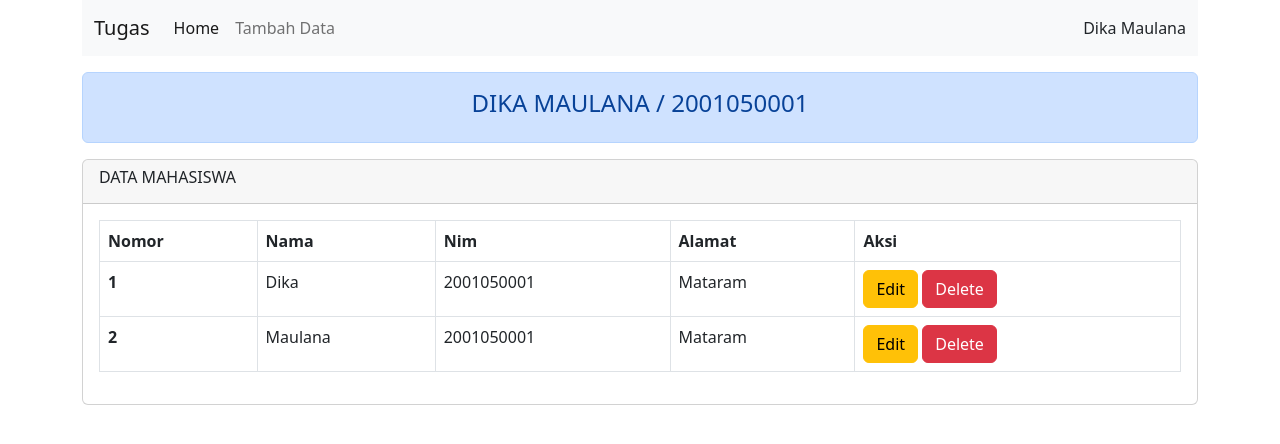
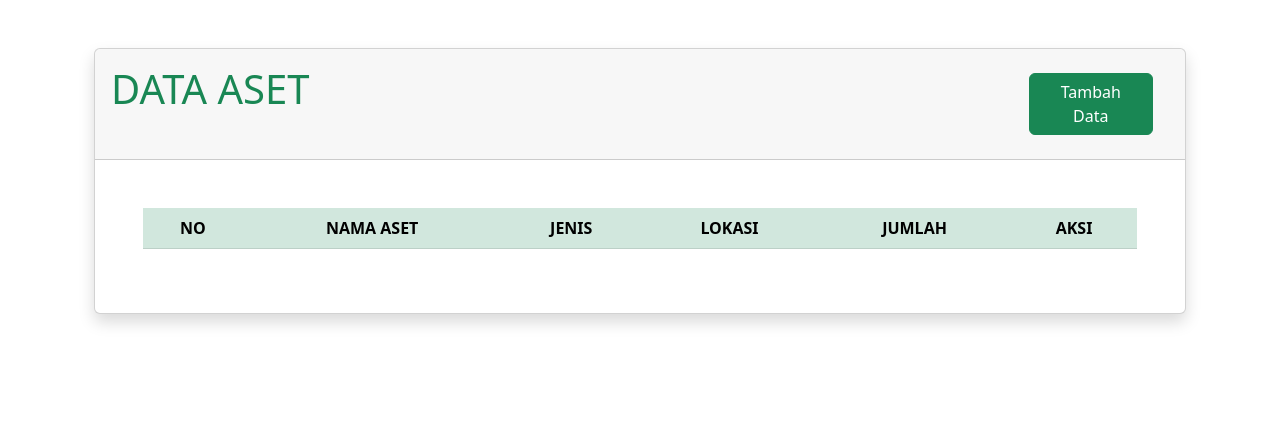
Before and after one commit to dikamaulanadka/weblanjut, a CodeIgniter app: page /ci/ in a window 1280 px wide. Shown: the top 444 px of the page. Run offline with CodeIgniter, Linux system fonts and the light colour scheme; data that the repository does not hold is empty.

Commit message:
membuat proses tambah data

```diff
--- a/application/config/routes.php
+++ b/application/config/routes.php
@@ -49,6 +49,6 @@ defined('BASEPATH') or exit('No direct script access allowed');
 | Examples:	my-controller/index	-> my_controller/index
 |		my-controller/my-method	-> my_controller/my_method
 */
-$route['default_controller'] = 'mahasiswa';
+$route['default_controller'] = 'asetcontroller';
 $route['404_override'] = '';
 $route['translate_uri_dashes'] = FALSE;
--- /dev/null
+++ b/application/controllers/AsetController.php
@@ -0,0 +1,30 @@
+<?php
+// Controller
+defined('BASEPATH') or exit('No direct script access allowed');
+
+class AsetController extends CI_Controller
+{
+
+    //FUNGSI MENAMPILKAN DATA KE HALAMAN VIEWDATA_ASET
+    public function index()
+    {
+        //$var_bebas['var dari view'] = ....
+        $data['aset'] = $this->Kelas_Model->AmbilSemua();
+        $this->load->view('viewdata_aset',$data);
+    }
+
+    //FUNGSI MENAMPILKAN HALAMAN TAMBAH DATA
+    public function tambah()
+    {
+        $this->load->view('v_tambah');
+    }
+
+    //FUNGSI UNTUK PROSES FORM TAMBAH DATA
+    public function proses_tambahdata()
+    {
+        $this->Kelas_Model->method_model_tambahdata();
+        redirect('asetcontroller/index');
+
+    }
+
+}
--- a/application/models/Kelas_Model.php
+++ b/application/models/Kelas_Model.php
@@ -8,4 +8,24 @@ class Kelas_Model extends CI_Model
     {
         return $this->db->get('tabel_2001050001')->result_array();
     }
+
+
+    // METHOD MENAMPILKAN DATA DARI TABEL ASET
+    public function AmbilSemua()
+    {
+        return $this->db->get('tabel_aset')->result_array();
+    }
+
+    // METHOD TAMBAH DATA KE TABEL ASET
+    public function method_model_tambahdata()
+    {
+        $dataaset = [
+            //"name dari database" =>..... ('name dari form') , ...
+            "nama_aset" => $this->input->post('namaaset') ,
+            "jenis" => $this->input->post('jenis') ,
+            "lokasi" => $this->input->post('lokasi') ,
+            "jumlah" => $this->input->post('jumlah') ,
+        ];
+        $this->db->insert('tabel_aset',$dataaset);
+    }
 }
--- /dev/null
+++ b/application/views/viewdata_aset.php
@@ -0,0 +1,61 @@
+<!DOCTYPE html>
+<html lang="en">
+
+<head>
+    <meta charset="UTF-8">
+    <meta http-equiv="X-UA-Compatible" content="IE=edge">
+    <meta name="viewport" content="width=device-width, initial-scale=1.0">
+    <link rel="stylesheet" href="<?= base_url('assets/bootstrap/dist/css/bootstrap.css') ?>">
+    <title>TAMPIL DATA</title>
+</head>
+
+<body>
+    <div class="container mt-4 p-4">
+        <div class="card shadow">
+            <div class="card-header ">
+                <div class="row">
+                    <div class="col-10">
+                        <h1 class="mt-2 text-success"> DATA ASET </h1>
+                    </div>
+                    <div class="col-2">
+                        <a href="<?= site_url('asetcontroller/tambah') ?>" class="btn btn-success m-3 ">Tambah Data</a>
+                    </div>
+                </div>
+
+            </div>
+            <div class="card-body p-5">
+
+                <table class="table table-hover text-center">
+                    <thead class="table-success " style="font-weight:bolder;">
+                        <tr >
+                            <td>NO</td>
+                            <td>NAMA ASET</td>
+                            <td>JENIS</td>
+                            <td>LOKASI</td>
+                            <td>JUMLAH</td>
+                            <td>AKSI</td>
+                        </tr>
+                    </thead>
+                    <tbody>
+                        <tr>
+                            <?php $no = 1;
+                            foreach ($aset as $ast) : ?>
+                                <td><?php echo $no++ ?></td>
+                                <td><?php echo $ast['nama_aset'] ?> </td>
+                                <td><?php echo $ast['jenis'] ?> </td>
+                                <td><?php echo $ast['lokasi'] ?> </td>
+                                <td><?php echo $ast['jumlah'] ?> </td>
+                                <td>
+                                    <a href="#" class="btn btn-warning"> Ubah </a>
+                                    <a href="" class="btn btn-danger"> Hapus </a>
+
+                                </td>
+                        </tr>
+                    <?php endforeach; ?>
+                    </tbody>
+                </table>
+            </div>
+        </div>
+</body>
+
+</html>
```
Also changed, not shown: application/views/v_tambah.php (added, +63 -0 lines), application/views/viewdata.php (+18 -0 lines).
